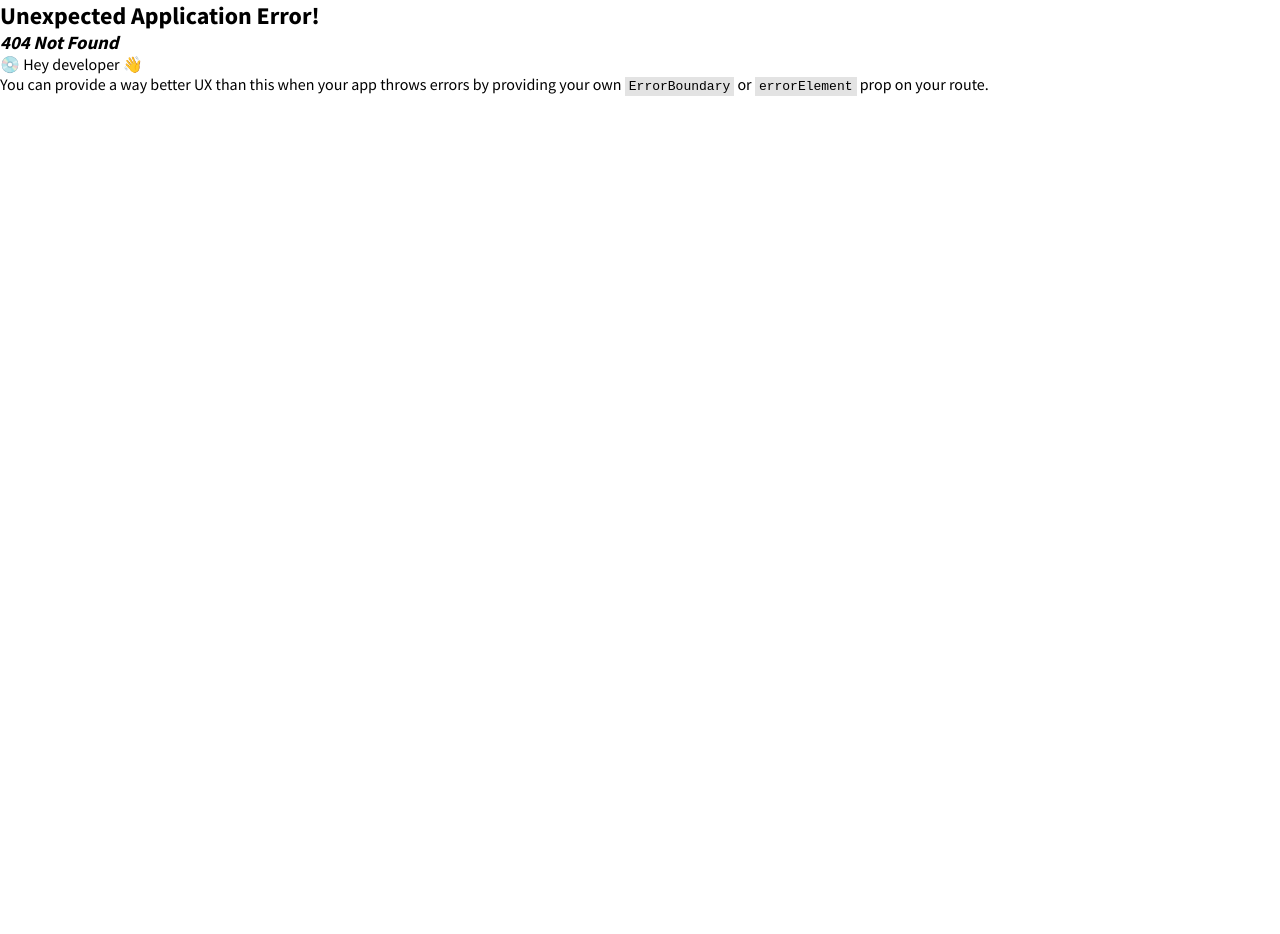
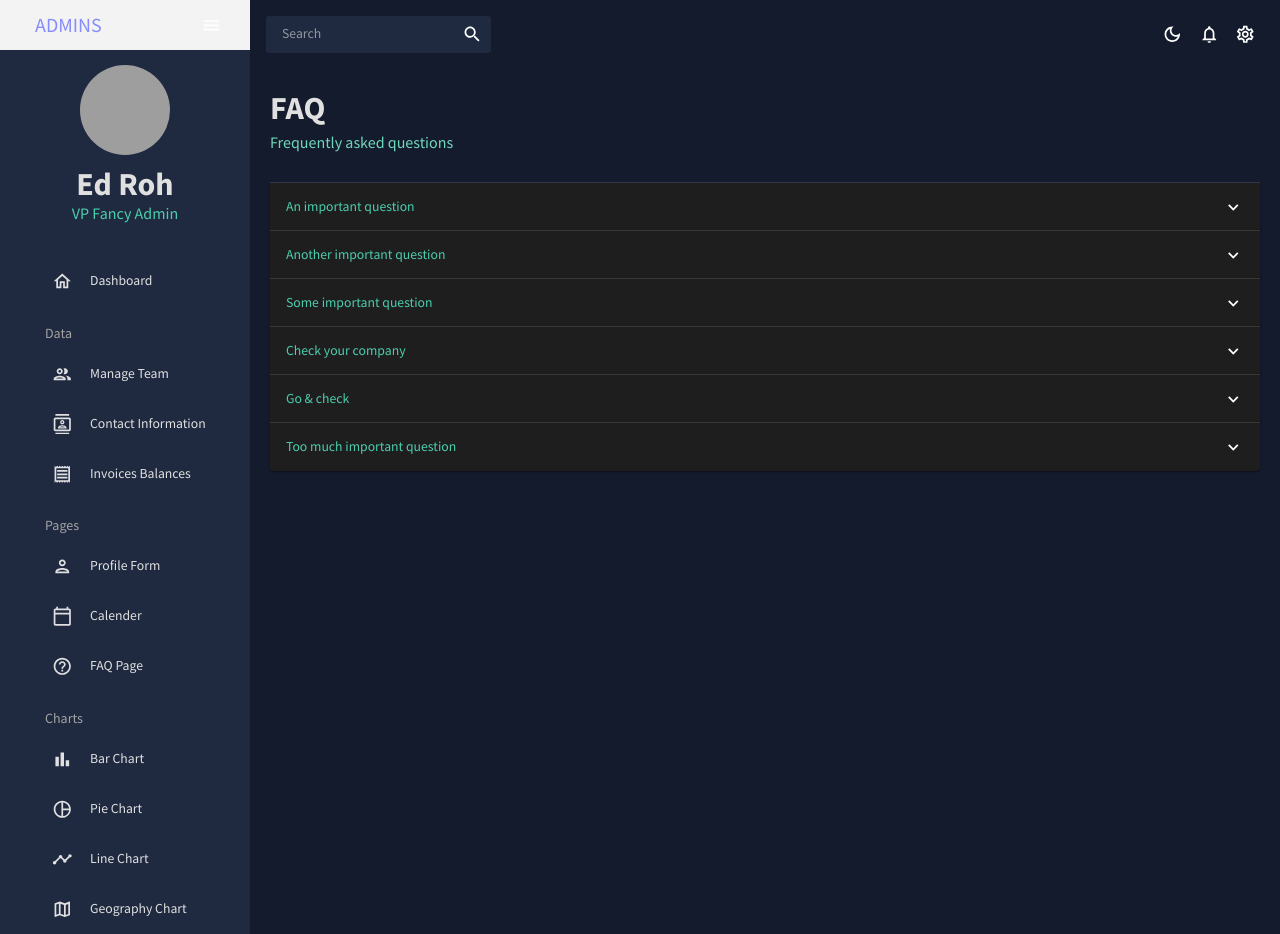
Before and after one commit to habiburrahman26/dashboard-with-material-ui, a React (Vite) app: page /faq in a window 1280 px wide. Before the commit this address had no page. Before the commit the page ends 800 px from the top, so only its background shows below. Built offline with nearby package versions, Linux system fonts and the light colour scheme; grey boxes are pictures that could not be loaded.

Commit message:
faq page design done

```diff
--- a/package.json
+++ b/package.json
@@ -11,6 +11,10 @@
   "dependencies": {
     "@emotion/react": "^11.10.5",
     "@emotion/styled": "^11.10.5",
+    "@fullcalendar/core": "^6.0.0",
+    "@fullcalendar/daygrid": "^6.0.0",
+    "@fullcalendar/interaction": "^6.0.0",
+    "@fullcalendar/react": "^6.0.0",
     "@mui/icons-material": "^5.11.0",
     "@mui/material": "^5.11.0",
     "@mui/x-data-grid": "^5.17.14",
--- /dev/null
+++ b/src/scenes/calander/Calender.jsx
@@ -0,0 +1,25 @@
+import { useState } from 'react';
+// import FullCalendar, { formData } from '@fullcalendar/react';
+import dayGridPlugin from '@fullcalendar/daygrid';
+import interactionPlugin from '@fullcalendar/interaction';
+import daygridPlugin from '@fullcalendar/daygrid';
+import listpugin from '@fullcalendar/list';
+import {
+  Box,
+  List,
+  ListItem,
+  ListItemText,
+  Typography,
+  useTheme,
+} from '@mui/material';
+import Header from '../../components/Header';
+import { tokens } from '../../theme';
+
+const Calender = () => {
+  // const theme = useTheme();
+  // const colors = tokens(theme.palette.mode);
+  // const [currentEvents, setCurrentEvents] = useState();
+  return <div>Calender</div>;
+};
+
+export default Calender;
--- /dev/null
+++ b/src/scenes/faq/Faq.jsx
@@ -0,0 +1,119 @@
+import Accordion from '@mui/material/Accordion';
+import AccordionSummary from '@mui/material/AccordionSummary';
+import AccordionDetails from '@mui/material/AccordionDetails';
+import Typography from '@mui/material/Typography';
+import ExpandMoreIcon from '@mui/icons-material/ExpandMore';
+
+import React from 'react';
+import { Box, useTheme } from '@mui/material';
+import Header from '../../components/Header';
+import { tokens } from '../../theme';
+
+const Faq = () => {
+  const theme = useTheme();
+  const colors = tokens(theme.palette.mode);
+
+  return (
+    <Box m="20px">
+      <Header title="FAQ" subTitle="Frequently asked questions" />
+      <Accordion>
+        <AccordionSummary
+          expandIcon={<ExpandMoreIcon />}
+          aria-controls="panel1a-content"
+          id="panel1a-header"
+        >
+          <Typography color={colors.greenAccent[500]}>
+            An important question
+          </Typography>
+        </AccordionSummary>
+        <AccordionDetails>
+          <Typography>
+            Lorem ipsum dolor sit amet, consectetur adipiscing elit. Suspendisse
+            malesuada lacus ex, sit amet blandit leo lobortis eget.
+          </Typography>
+        </AccordionDetails>
+      </Accordion>
+      <Accordion>
+        <AccordionSummary
+          expandIcon={<ExpandMoreIcon />}
+          aria-controls="panel1a-content"
+          id="panel1a-header"
+        >
+          <Typography color={colors.greenAccent[500]}>
+            Another important question
+          </Typography>
+        </AccordionSummary>
+        <AccordionDetails>
+          <Typography>
+            Lorem ipsum dolor sit amet, consectetur adipiscing elit. Suspendisse
+            malesuada lacus ex, sit amet blandit leo lobortis eget.
+          </Typography>
+        </AccordionDetails>
+      </Accordion>
+      <Accordion>
+        <AccordionSummary
+          expandIcon={<ExpandMoreIcon />}
+          aria-controls="panel1a-content"
+          id="panel1a-header"
+        >
+          <Typography color={colors.greenAccent[500]}>
+            Some important question
+          </Typography>
+        </AccordionSummary>
+        <AccordionDetails>
+          <Typography>
+            Lorem ipsum dolor sit amet, consectetur adipiscing elit. Suspendisse
+            malesuada lacus ex, sit amet blandit leo lobortis eget.
+          </Typography>
+        </AccordionDetails>
+      </Accordion>
+      <Accordion>
+        <AccordionSummary
+          expandIcon={<ExpandMoreIcon />}
+          aria-controls="panel1a-content"
+          id="panel1a-header"
+        >
+          <Typography color={colors.greenAccent[500]}>Check your company</Typography>
+        </AccordionSummary>
+        <AccordionDetails>
+          <Typography>
+            Lorem ipsum dolor sit amet, consectetur adipiscing elit. Suspendisse
+            malesuada lacus ex, sit amet blandit leo lobortis eget.
+          </Typography>
+        </AccordionDetails>
+      </Accordion>
+      <Accordion>
+        <AccordionSummary
+          expandIcon={<ExpandMoreIcon />}
+          aria-controls="panel1a-content"
+          id="panel1a-header"
+        >
+          <Typography color={colors.greenAccent[500]}>Go & check</Typography>
+        </AccordionSummary>
+        <AccordionDetails>
+          <Typography>
+            Lorem ipsum dolor sit amet, consectetur adipiscing elit. Suspendisse
+            malesuada lacus ex, sit amet blandit leo lobortis eget.
+          </Typography>
+        </AccordionDetails>
+      </Accordion>
+      <Accordion>
+        <AccordionSummary
+          expandIcon={<ExpandMoreIcon />}
+          aria-controls="panel1a-content"
+          id="panel1a-header"
+        >
+          <Typography color={colors.greenAccent[500]}>Too much important question</Typography>
+        </AccordionSummary>
+        <AccordionDetails>
+          <Typography>
+            Lorem ipsum dolor sit amet, consectetur adipiscing elit. Suspendisse
+            malesuada lacus ex, sit amet blandit leo lobortis eget.
+          </Typography>
+        </AccordionDetails>
+      </Accordion>
+    </Box>
+  );
+};
+
+export default Faq;
```
Also changed, not shown: src/main.jsx (+10 -0 lines), 2 other files (tests, documents, lock files or other folders).
